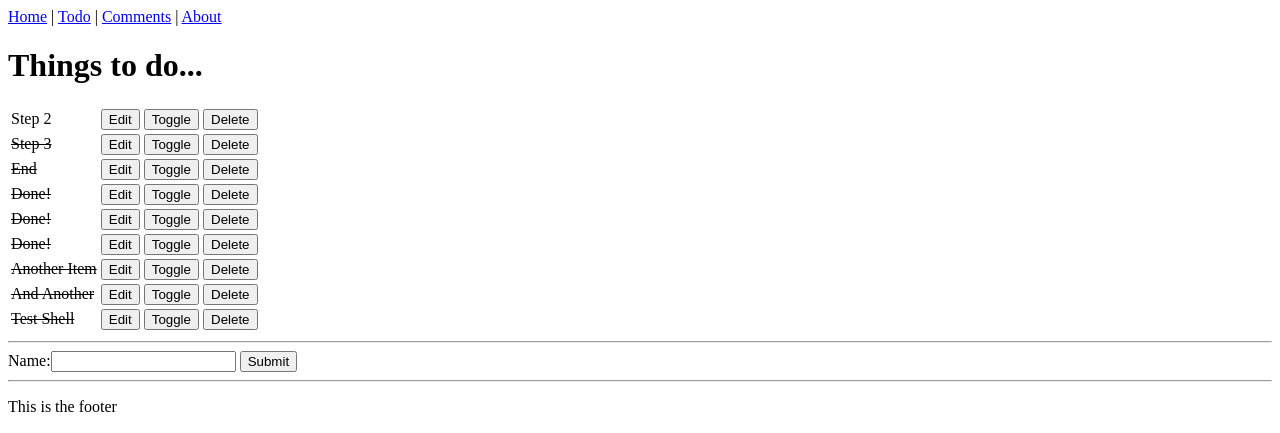
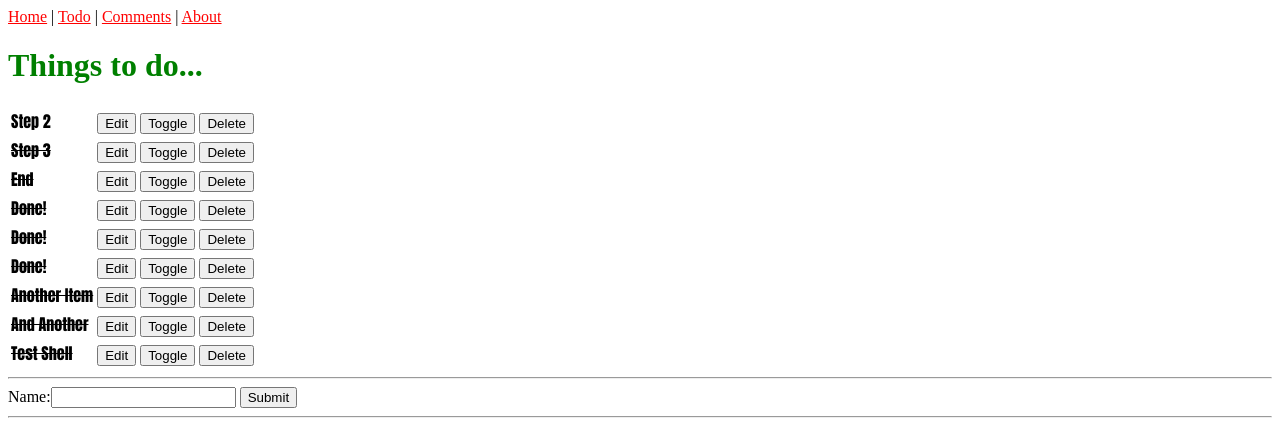
Before and after one commit to agill12/testdjango, a Django app: page /todo/ in a window 1280 px wide. Shown: the top 433 px of the page. Run offline with Django 3.2, Linux system fonts and the light colour scheme; data comes from the database, SQL or seed files in the repository; both versions use the stored data as it was after the commit.

Commit message:
Fourth Commit

```diff
--- /dev/null
+++ b/home/static/home/style.css
@@ -0,0 +1,8 @@
+h1{
+    color:blue;
+}
+
+
+a{color:red;
+
+}
--- a/home/templates/home/base.html
+++ b/home/templates/home/base.html
@@ -1,3 +1,4 @@
+{% load static %}
 <!DOCTYPE html>
 <html lang="en">
 <head>
@@ -5,6 +6,11 @@
     <meta name="viewport" content="width=device-width, initial-scale=1.0">
     <meta http-equiv="X-UA-Compatible" content="ie=edge">
     <title>Document</title>
+
+    {% block styles %}
+    <link rel="stylesheet" type="text/css" href="{% static 'home/style.css' %}" />
+    {% endblock styles %}
+
 </head>
 <body>
 
--- /dev/null
+++ b/todo/static/todo/style.css
@@ -0,0 +1,7 @@
+h1 {
+    color: green;
+}
+
+td {
+    font-family: Impact, Charcoal, sans-serif;
+}
--- a/todo/templates/todo/index.html
+++ b/todo/templates/todo/index.html
@@ -1,4 +1,12 @@
 {% extends 'home/base.html' %}
+{% load static %}
+
+{% block styles %}
+{{ block.super }}
+<link rel="stylesheet" type="text/css" href="{% static 'todo/style.css' %}" />
+{% endblock styles %}
+
+
 
 {% block content %}
     <h1>Things to do...</h1>
--- a/todolist/settings.py
+++ b/todolist/settings.py
@@ -40,6 +40,7 @@ INSTALLED_APPS = [
     'todo',
     'home',
     'comments',
+
 ]
 
 MIDDLEWARE = [
--- a/todolist/urls.py
+++ b/todolist/urls.py
@@ -23,6 +23,6 @@ import home.views as home_views
 urlpatterns = [
     url(r'^admin/', admin.site.urls),
     url(r'^$', home_views.get_index, name="home"),
-    url(r'^chat/', include(comments_urls)),
+    url(r'^comments/', include(comments_urls)),
     url(r'^todo/', include(todo_urls)),
 ]
```
Also changed, not shown: db.sqlite3.
